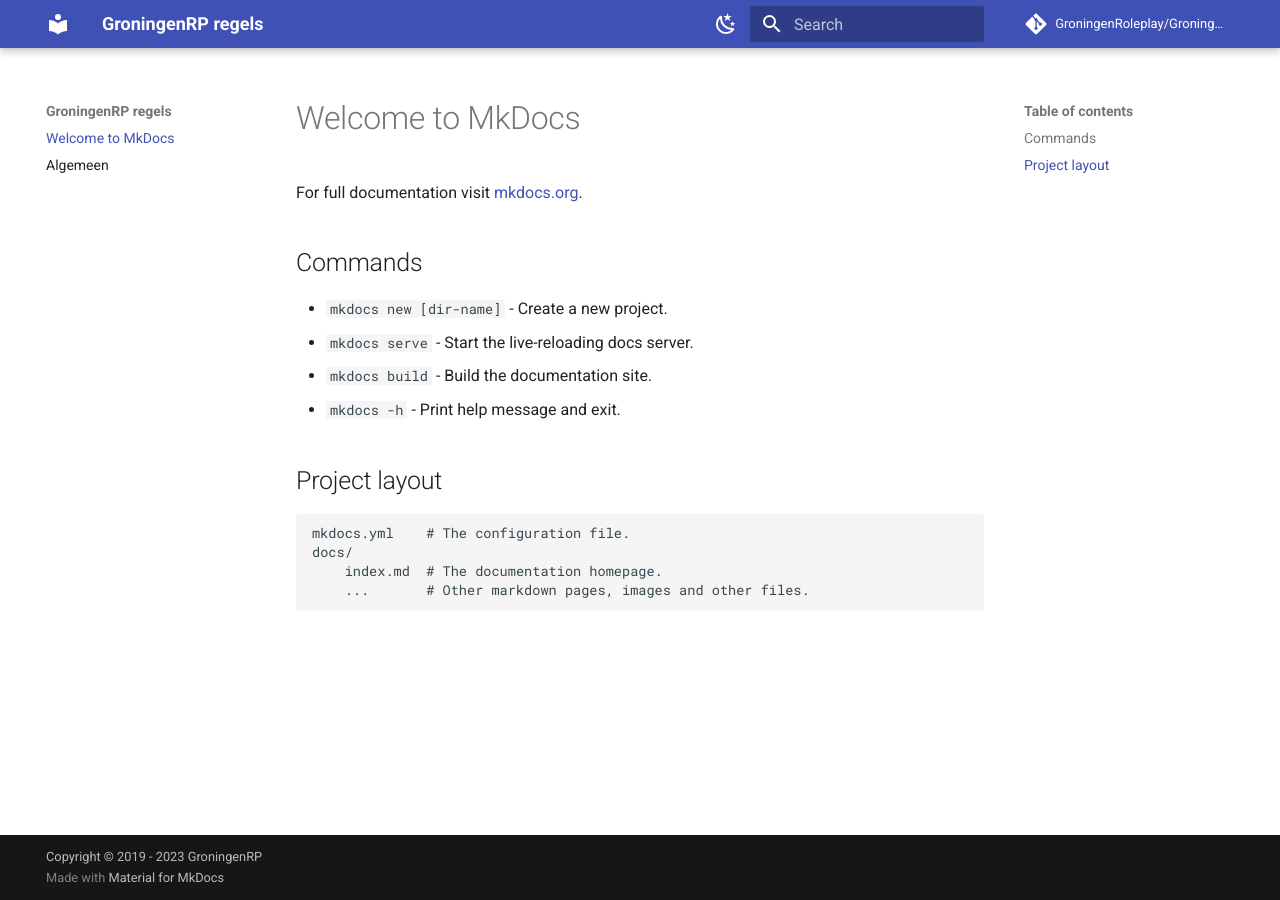
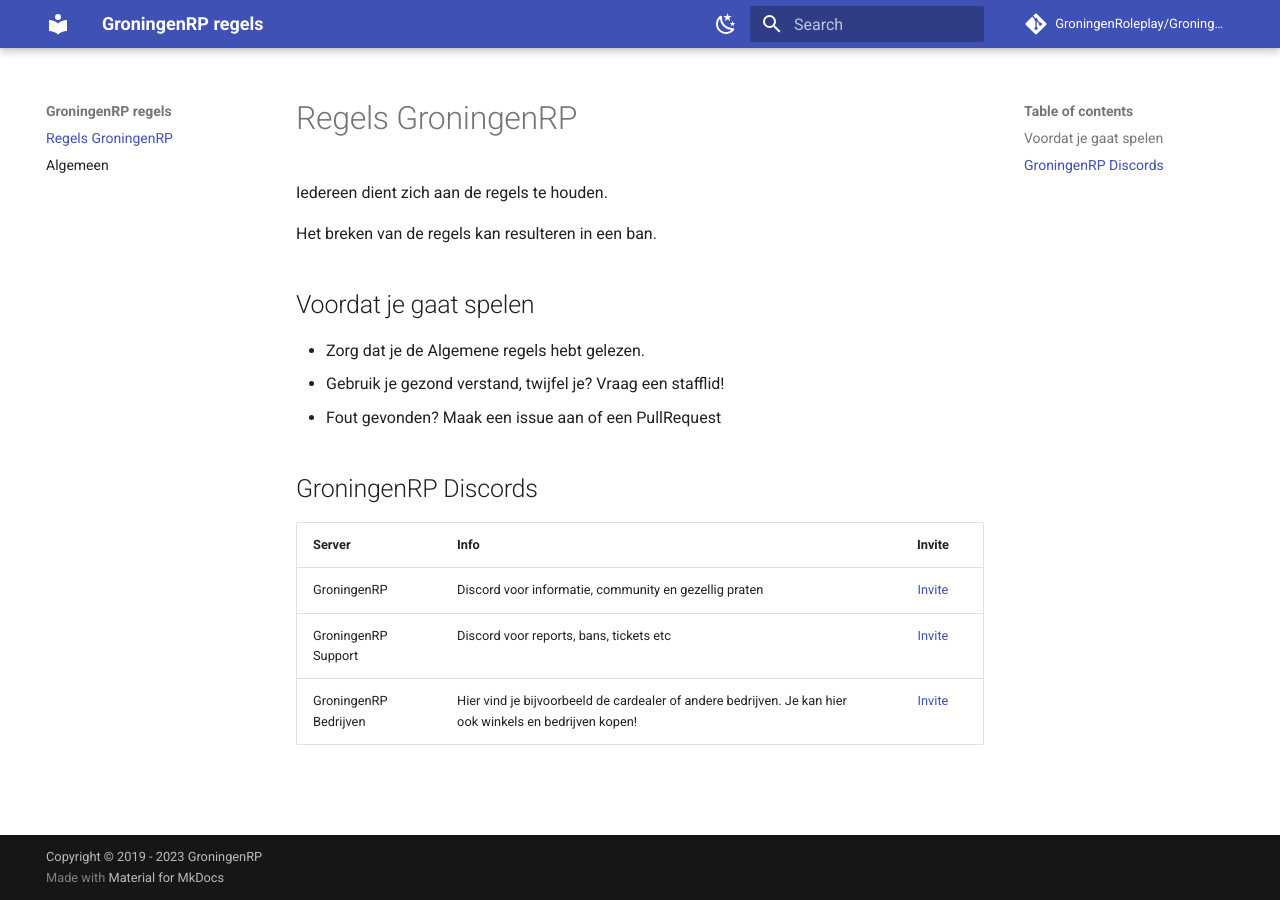
Before and after one commit to MeetixRP/Meetix-Informatie, an MkDocs documentation site: the page built from docs/index.md, in a window 1280 px wide. Built offline with MkDocs 1.6.1 and Material for MkDocs 9.7.7, drawn with Linux system fonts in a browser that asks for light colours; comment, search, counter and statistics services are not loaded.

Commit message:
Update index.md

```diff
--- a/docs/index.md
+++ b/docs/index.md
@@ -1,17 +1,20 @@
-# Welcome to MkDocs
+# Regels GroningenRP
 
-For full documentation visit [mkdocs.org](https://www.mkdocs.org).
+Iedereen dient zich aan de regels te houden.
 
-## Commands
+Het breken van de regels kan resulteren in een ban.
 
-* `mkdocs new [dir-name]` - Create a new project.
-* `mkdocs serve` - Start the live-reloading docs server.
-* `mkdocs build` - Build the documentation site.
-* `mkdocs -h` - Print help message and exit.
 
-## Project layout
+## Voordat je gaat spelen
 
-    mkdocs.yml    # The configuration file.
-    docs/
-        index.md  # The documentation homepage.
-        ...       # Other markdown pages, images and other files.
+* Zorg dat je de Algemene regels hebt gelezen.
+* Gebruik je gezond verstand, twijfel je? Vraag een stafflid!
+* Fout gevonden? Maak een issue aan of een PullRequest
+
+## GroningenRP Discords
+
+| Server | Info | Invite |
+|---|---|:---:|
+| GroningenRP | Discord voor informatie, community en gezellig praten| [Invite](https://discord.gg/groningenrp) |
+| GroningenRP Support | Discord voor reports, bans, tickets etc | [Invite](https://discord.gg/GrSupport) |
+| GroningenRP Bedrijven | Hier vind je bijvoorbeeld de cardealer of andere bedrijven. Je kan hier ook winkels en bedrijven kopen! | [Invite](https://discord.gg/GrSupport) |
```
